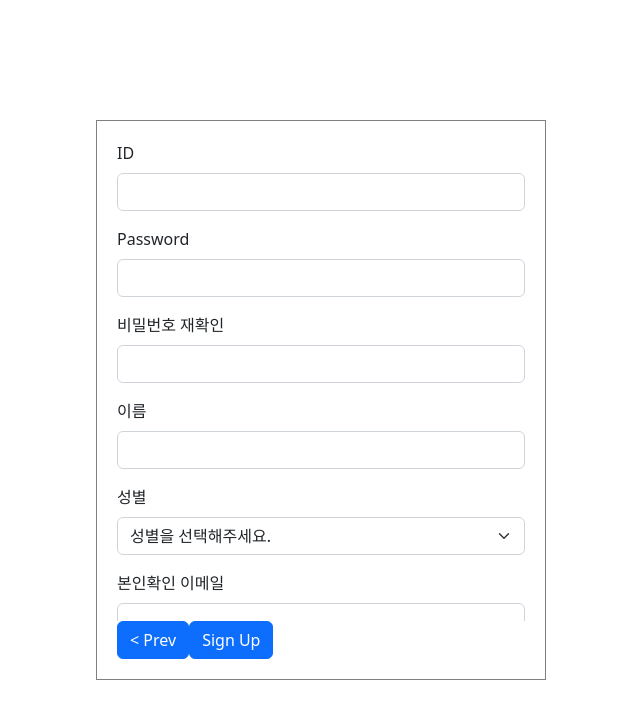
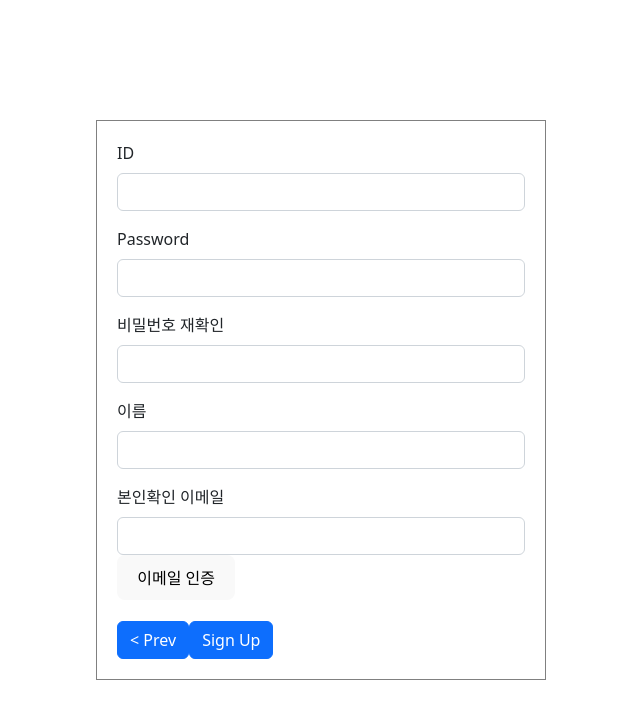
Before and after one commit to YongJinKim4827/DevCo, a React (Vite) app in the folder front-end/: page /signup in a window 1280 px wide. Shown: the top 718 px of the page, without its empty margins (319-959 px from the left). Built offline with nearby package versions, Linux system fonts and the light colour scheme; a small style sheet from the web is missing.

Commit message:
회원가입 불필요 입력사항 및 이메일 이증 연결 부분 구현

```diff
--- a/front-end/src/signup/SignUp.jsx
+++ b/front-end/src/signup/SignUp.jsx
@@ -56,6 +56,18 @@ const SignUp = () =>  {
         window.location.replace("/");
     }
 
+    const confirmEmail = () => {
+        axios.post(`${REQUEST_ORIGIN}/email`, {
+            email : signUpInfo.email
+        })
+        .then((res) => {
+            console.log(res);
+        })
+        .catch((err) => {
+            console.log(err);
+        })
+    }
+
     return (
         <div className='signUpContainer'>
             <form action="" method="POST" onSubmit={signUpHandler} className='signUpForm'>
@@ -87,27 +99,12 @@ const SignUp = () =>  {
                         />
                 </div>
                 <div className="mb-3">
-                    <label htmlFor="signUpIdGender" className="form-label">성별</label>
-                    <select id='signUpIdGender' className="form-select" aria-label="Default select example" placeholder='성별을 선택해주세요.' onChange={onChange} defaultValue={"N"}>
-                        <option value="N" disabled>성별을 선택해주세요.</option>
-                        <option value="M">남성</option>
-                        <option value="F">여성</option>
-                    </select>
-                    {/* <input type="text" className="form-control"
-                        id="signUpIdGender"
-                        value={signUpInfo.gender} onChange={onChange}
-                        /> */}
-                </div>
-                <div className="mb-3">
                     <label htmlFor= "signUpEmail" className="form-label">본인확인 이메일</label>
                     <input type="email" className="form-control"
                         id="signUpEmail" value={signUpInfo.email} onChange={onChange}
-                        />
+                    />
+                    <button type='button' onClick={confirmEmail}>이메일 인증</button>
                 </div>
-                {/* <div className="mb-3 form-check">
-                    <input type="checkbox" className="form-check-input" id="exampleCheck1"/>
-                    <label className="form-check-label" htmlFor= "exampleCheck1">Check me out</label>
-                </div> */}
                 </div>
                 <div>
                     <button type='button' className="btn btn-primary" onClick={moveLoginPage}>{"< Prev"}</button>
```
